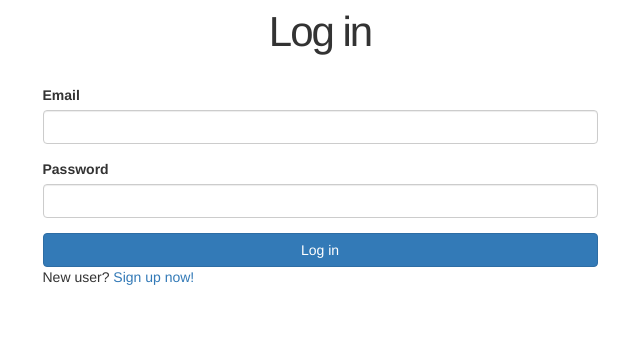
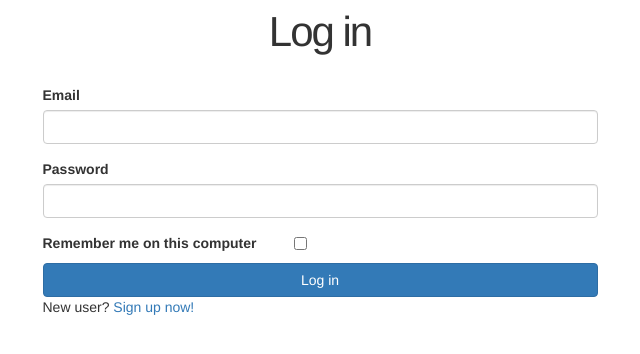
Before and after one commit to phamgiacuong/gymweb, a Rails app: page /login in a window 1280 px wide. Shown: the part 71-425 px from the top of the page, without its empty margins (320-960 px from the left). Run offline with Rails 7, Linux system fonts and the light colour scheme; style sheets or scripts are compiled from the project's sources; some libraries are stand-ins or nearby versions.

Commit message:
advance-login

```diff
--- a/app/controllers/sessions_controller.rb
+++ b/app/controllers/sessions_controller.rb
@@ -1,4 +1,5 @@
 class SessionsController < ApplicationController
+
   def new
   end
 
@@ -6,6 +7,7 @@ class SessionsController < ApplicationController
     user = User.find_by(email: params[:session][:email].downcase)
     if user && user.authenticate(params[:session][:password])
       log_in user
+      params[:session][:remember_me] == '1' ? remember(user) : forget(user)
       redirect_to user
     else
       flash.now[:danger] = 'Invalid email/password combination'
@@ -14,7 +16,7 @@ class SessionsController < ApplicationController
   end
 
   def destroy
-    log_out
+    log_out if logged_in?
     redirect_to root_url
   end
 end
--- a/app/helpers/sessions_helper.rb
+++ b/app/helpers/sessions_helper.rb
@@ -5,9 +5,24 @@ module SessionsHelper
     session[:user_id] = user.id
   end
 
-  # Returns the current logged-in user (if any).
+  # Remembers a user in a persistent session.
+  def remember(user)
+    user.remember
+    cookies.permanent.signed[:user_id] = user.id
+    cookies.permanent[:remember_token] = user.remember_token
+  end
+
+  # Returns the user corresponding to the remember token cookie.
   def current_user
-    @current_user ||= User.find_by(id: session[:user_id])
+    if (user_id = session[:user_id])
+      @current_user ||= User.find_by(id: user_id)
+    elsif (user_id = cookies.signed[:user_id])
+      user = User.find_by(id: user_id)
+      if user && user.authenticated?(cookies[:remember_token])
+        log_in user
+        @current_user = user
+      end
+    end
   end
 
   # Returns true if the user is logged in, false otherwise.
@@ -15,8 +30,16 @@ module SessionsHelper
     !current_user.nil?
   end
 
+  # Forgets a persistent session.
+  def forget(user)
+    user.forget
+    cookies.delete(:user_id)
+    cookies.delete(:remember_token)
+  end
+
   # Logs out the current user.
   def log_out
+    forget(current_user)
     session.delete(:user_id)
     @current_user = nil
   end
--- a/app/views/sessions/new.html.erb
+++ b/app/views/sessions/new.html.erb
@@ -11,6 +11,11 @@
       <%= f.label :password %>
       <%= f.password_field :password, class: 'form-control' %>
 
+      <%= f.label :remember_me, class: "checkbox inline" do %>
+        <%= f.check_box :remember_me %>
+        <span>Remember me on this computer</span>
+      <% end %>
+
       <%= f.submit "Log in", class: "btn btn-primary" %>
     <% end %>
 
--- /dev/null
+++ b/db/migrate/20171109012755_add_remember_digest_to_users.rb
@@ -0,0 +1,5 @@
+class AddRememberDigestToUsers < ActiveRecord::Migration[5.0]
+  def change
+    add_column :users, :remember_digest, :string
+  end
+end
```
Also changed, not shown: app/models/user.rb (+23 -0 lines), db/schema.rb.
